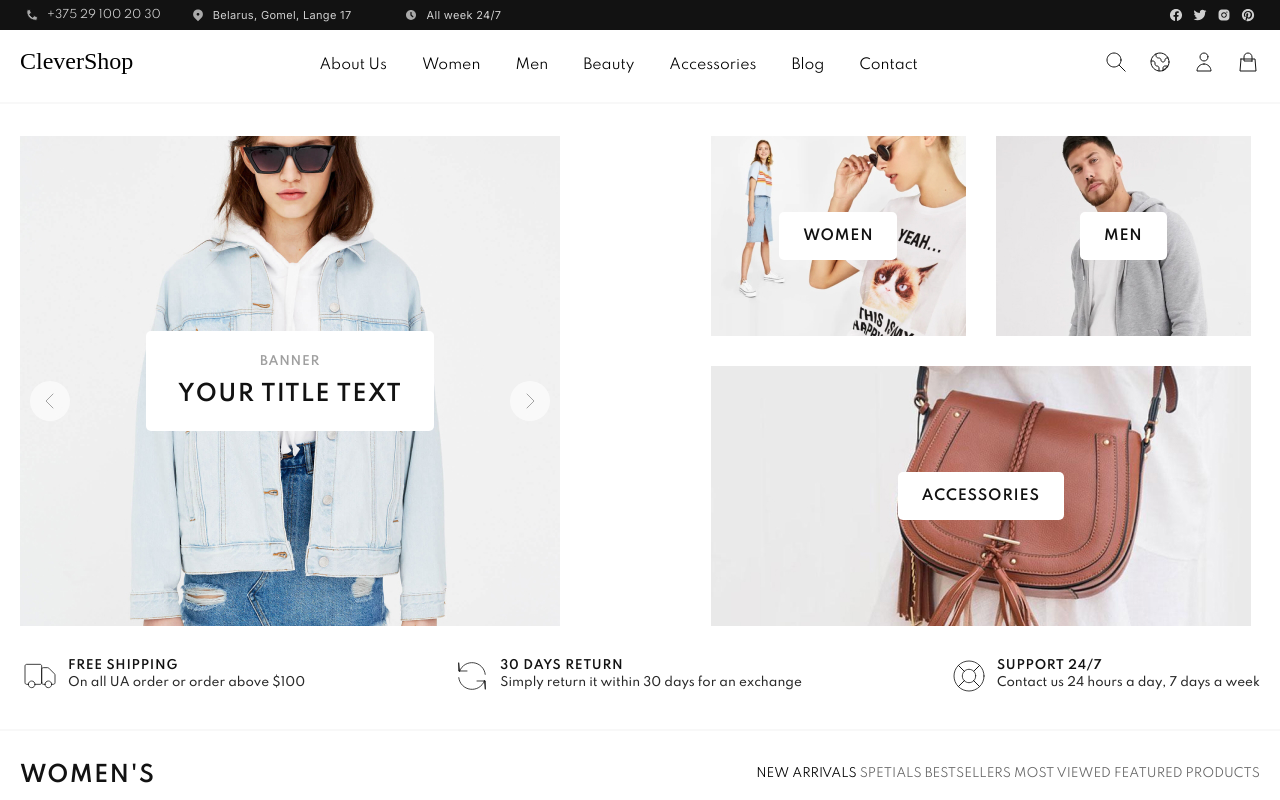
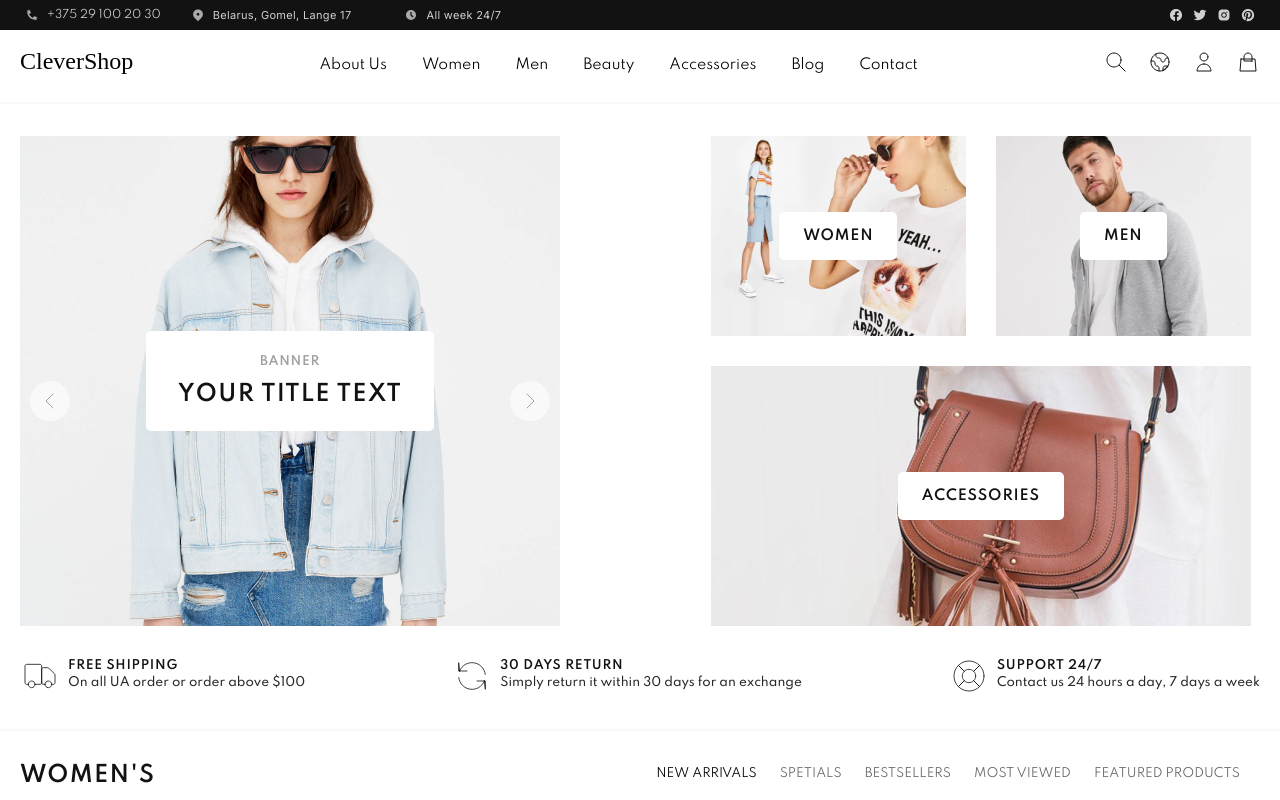
Before and after one commit to Dimkabit/training-shop, a React (Create React App) app: page /#/ in a window 1280 px wide. Shown: the top 800 px of the page. Built offline with nearby package versions, Linux system fonts and the light colour scheme.

Commit message:
add css for clothes-filter-btn

```diff
--- a/src/components/woomen/woomen.scss
+++ b/src/components/woomen/woomen.scss
@@ -17,7 +17,7 @@
 }
 
 .filter__link {
-	padding-left: rem(20);
+	padding-left: rem(10);
 	font-family: 'Spartan';
 	font-style: normal;
 	font-weight: normal;
@@ -39,6 +39,7 @@
 }
 
 .clothes-filter-btn {
+	margin-right: 20px;
 	font-size: 12px;
 	opacity: 60%;
 	cursor: pointer;
@@ -64,4 +65,5 @@
  .woomen_filter__list__Cqoc8 li{
 	 display: flex;
 	 gap: rem(15);
+	 margin-right: rem(20);
  }
```
